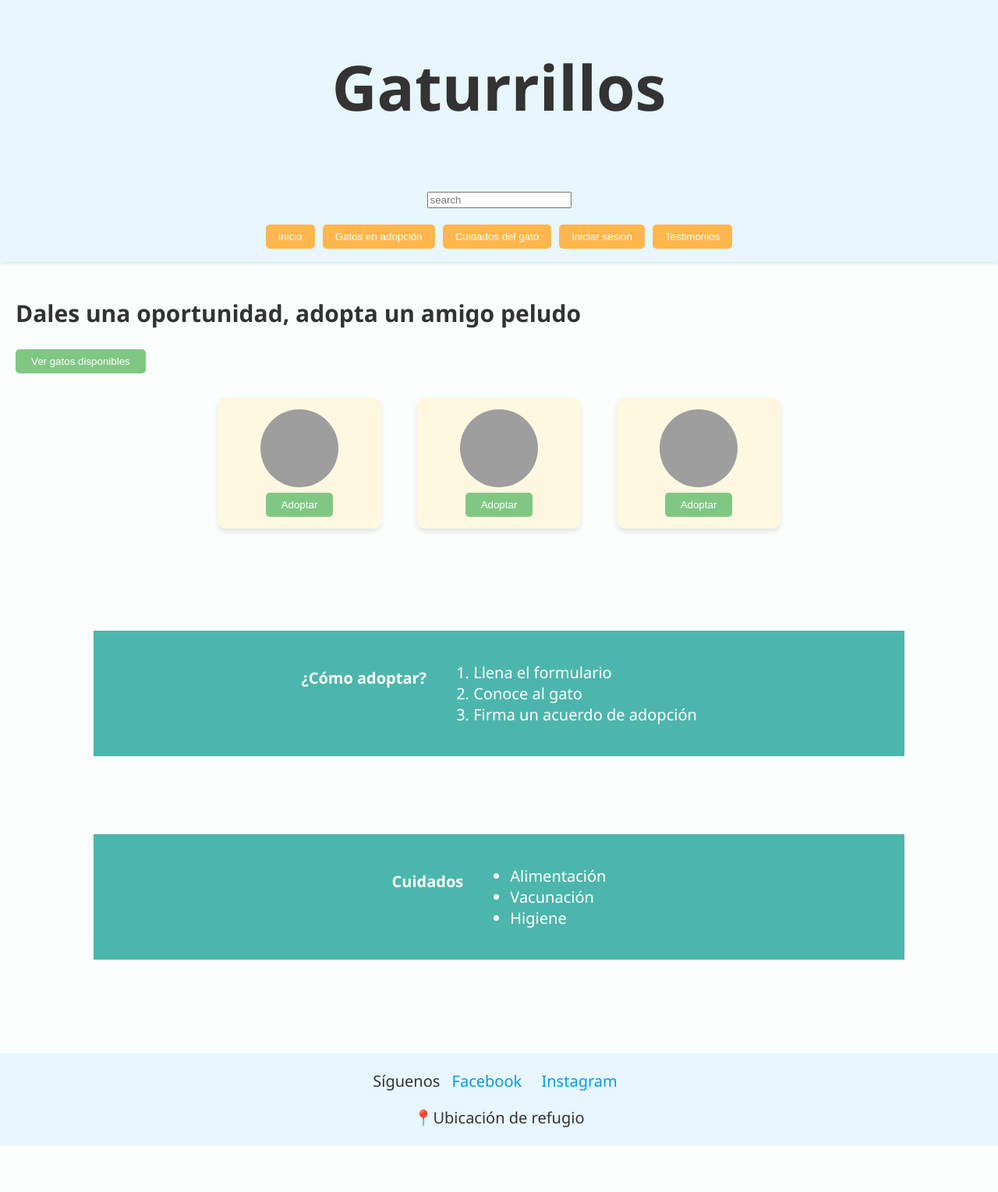
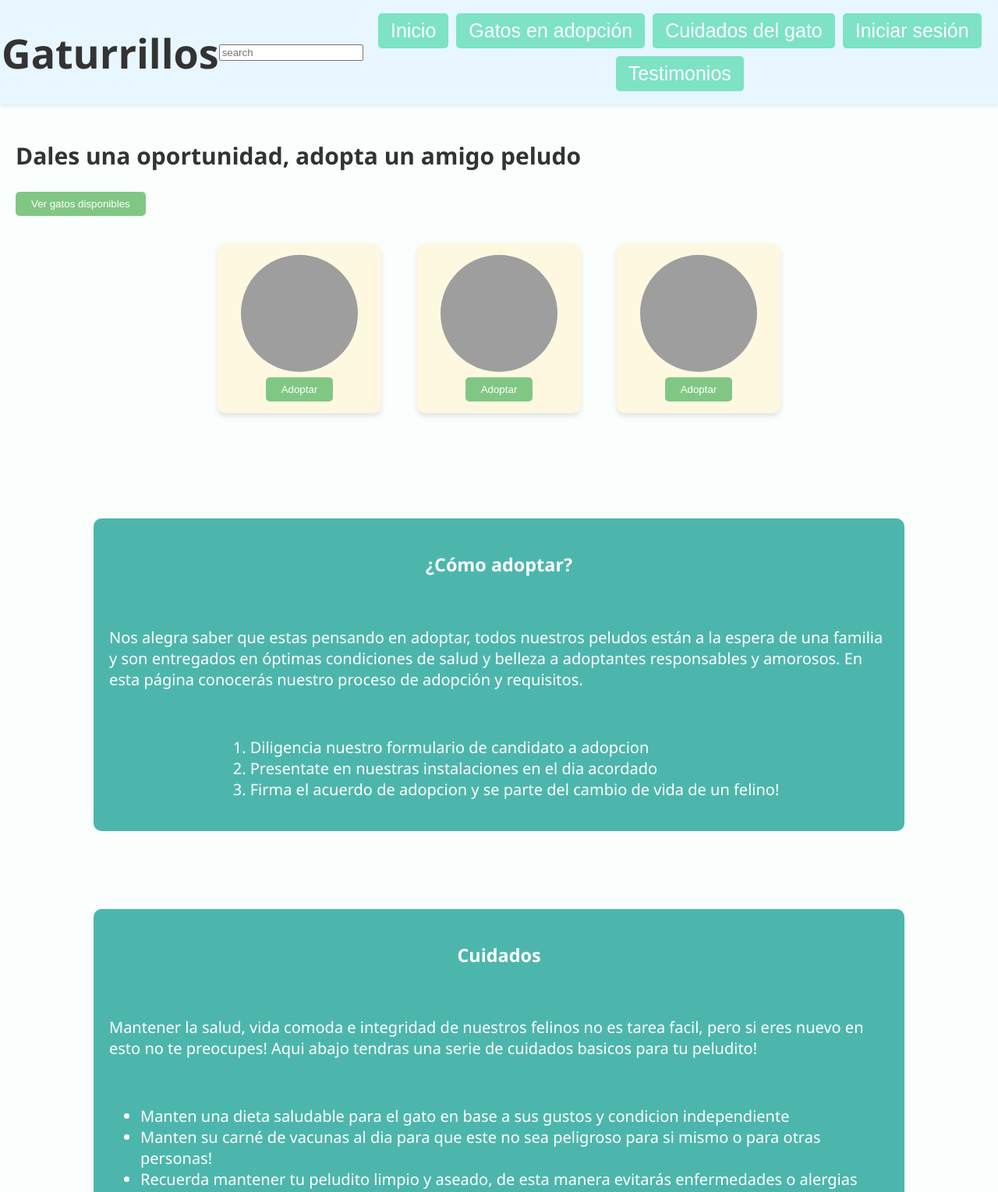
Before and after one commit to duvan-carvajal/trabajohtml, a plain HTML site: page index.html in a window 1280 px wide. Shown: the top 1529 px of the page at 78% size. Before the commit the page ends 1469 px from the top, so only its background shows below. Drawn offline with Linux system fonts and the light colour scheme; grey boxes are pictures that could not be loaded.

Commit message:
Add files via upload

```diff
--- a/estilos.css
+++ b/estilos.css
@@ -8,6 +8,18 @@ body {
 }
 header{
   font-size: 40px;
+  display: flex;
+  align-items: center;
+  padding: 10px;
+  justify-content: space-between;
+}
+header nav {
+  display: flex;
+  gap: 10px;
+}
+header h1 {
+  margin: 0;
+  font-size: 52px;
 }
 
 /* Encabezado y pie de página */
@@ -33,15 +45,16 @@ nav {
 nav button {
   padding: 8px 16px;
   border: none;
-  background-color: #ffb74d; /* Naranja suave */
+  background-color: #03cc7f77; /* Naranja suave */
   color: white;
   border-radius: 5px;
   cursor: pointer;
+  font-size: 25px;
   transition: background-color 0.3s; /* Transición suave al pasar el mouse */
 }
 
 nav button:hover {
-  background-color: #ffa726; /* Cambio de color al pasar el mouse */
+  background-color: #075a37; /* Cambio de color al pasar el mouse */
 }
 
 /* Secciones ocultas por defecto */
@@ -73,8 +86,8 @@ section {
 }
 
 .gato-card img {
-  width: 100px;
-  height: 100px;
+  width: 150px;
+  height: 150px;
   border-radius: 50%; /* Imagen circular */
   object-fit: cover; /* Recorte bien ajustado */
 }
@@ -89,6 +102,7 @@ section {
   flex-wrap: wrap;
   margin: 100px;
   padding: 20px;
+  border-radius: 10px;
 }
 
 /* Cuadros informativos */
@@ -101,6 +115,7 @@ section {
   flex-wrap: wrap;
   margin: 100px;
   padding: 20px;
+  border-radius: 10px;
 }
 
 /* Botón de acción */
@@ -140,5 +155,14 @@ footer a:hover {
   flex-wrap: wrap;
   justify-content: center;
   gap: 1rem;
-  padding: 1rem;
+  padding: 20px;
 }
+#login {
+  align-items: center;
+}
+#login {
+  width: 300px; /* Ajusta según el tamaño deseado */
+  margin: 0 auto; /* Centra horizontalmente */
+  padding: 20px;
+  text-align: center;
+}
--- a/index.html
+++ b/index.html
@@ -39,19 +39,21 @@
     </div>
 
     <div class="cuadro-adopcion">
-      <h4>¿Cómo adoptar?</h4>
+      <h3>¿Cómo adoptar?</h3>
+      <p>Nos alegra saber que estas pensando en adoptar, todos nuestros peludos están a la espera de una familia y son entregados en óptimas condiciones de salud y belleza a adoptantes responsables y amorosos. En esta página conocerás nuestro proceso de adopción y requisitos.</p>
       <ol>
-        <li>Llena el formulario</li>
-        <li>Conoce al gato</li>
-        <li>Firma un acuerdo de adopción</li>
+        <li>Diligencia nuestro formulario de candidato a adopcion</li>
+        <li>Presentate en nuestras instalaciones en el dia acordado</li>
+        <li>Firma el acuerdo de adopcion y se parte del cambio de vida de un felino!</li>
       </ol>
     </div>
     <div class="cuadro-cuidados">
-      <h4>Cuidados</h4>
+      <h3>Cuidados</h3>
+      <p>Mantener la salud, vida comoda e integridad de nuestros felinos no es tarea facil, pero si eres nuevo en esto no te preocupes! Aqui abajo tendras una serie de cuidados basicos para tu peludito!</p>
       <ul>
-        <li>Alimentación</li>
-        <li>Vacunación</li>
-        <li>Higiene</li>
+        <li>Manten una dieta saludable para el gato en base a sus gustos y condicion independiente</li>
+        <li>Manten su carné de vacunas al dia para que este no sea peligroso para si mismo o para otras personas!</li>
+        <li>Recuerda mantener tu peludito limpio y aseado, de esta manera evitarás enfermedades o alergias</li>
       </ul>
     </div>
   </section>
@@ -141,8 +143,9 @@
     </p>
     <p><span>📍Ubicación de refugio</span></p>
   </footer>
+  <script src="./script.js"></script>
+  <script>
 
-  <script>
     function mostrar(seccion) {
       document.querySelectorAll('section').forEach(s => s.classList.remove('active'));
       document.getElementById(seccion).classList.add('active');
```
Also changed, not shown: script.js (added), sesion.html (added).
